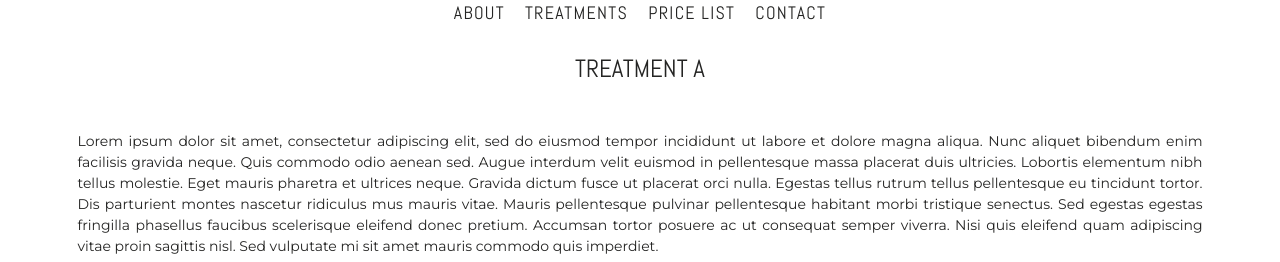
After one commit to neringabickmore/dr.katsimigos.aesthetics, a Django app: page /treatment-details/ in a window 1280 px wide. The commit adds this page. Shown: the part 241-503 px from the top of the page. Run offline with Django 3.2, Linux system fonts and the light colour scheme; some libraries are stand-ins or nearby versions.

Commit message:
treatment-details.html/added basic content and url

```diff
--- a/templates/includes/layout/header-nav-items.html
+++ b/templates/includes/layout/header-nav-items.html
@@ -14,7 +14,7 @@
         <!-- all treatments -->
         <li><a href="/treatments" class="dropdown-item ">All treatments</a></li>
         <!-- treatment 1 -->
-        <li><a href="" class="dropdown-item ">Treatment 1</a></li>
+        <li><a href="/treatment-details" class="dropdown-item ">Treatment 1</a></li>
         <!-- treatment 2 -->
         <li><a href="" class="dropdown-item ">Treatment 2<a></li>
         <!-- treatment 3 -->
--- /dev/null
+++ b/treatments/templates/treatments/treatment-details.html
@@ -0,0 +1,51 @@
+{% extends 'base.html' %}
+{% load static %}
+
+{% block extra_css %}
+<link rel="stylesheet" href="{% static 'treatments/css/treatments.css' %}" type="text/css">
+{% endblock %}
+
+{% block content %}
+<!-- Treatment details and descriptions -->
+<div class="container body-container">
+    <!-- Treatment title -->
+    <div class="row align-items-center py-3 my-1">
+        <div class="col-sm-12 py-xs-0 py-2">
+            <h1 class="mt-0 pb-3 text-center">treatment A</h1>
+        </div>
+    </div>
+    <!-- Description -->
+    <div class="row align-items-center py-3 my-1">
+        <div class="col-sm-12 py-xs-0 py-2">
+            <p>Lorem ipsum dolor sit amet, consectetur adipiscing elit, sed do eiusmod tempor incididunt ut
+                labore et dolore magna aliqua. Nunc aliquet bibendum enim facilisis gravida neque. Quis commodo
+                odio aenean sed. Augue interdum velit euismod in pellentesque massa placerat duis ultricies.
+                Lobortis elementum nibh tellus molestie. Eget mauris pharetra et ultrices neque. Gravida dictum
+                fusce ut placerat orci nulla. Egestas tellus rutrum tellus pellentesque eu tincidunt tortor. Dis
+                parturient montes nascetur ridiculus mus mauris vitae. Mauris pellentesque pulvinar pellentesque
+                habitant morbi tristique senectus. Sed egestas egestas fringilla phasellus faucibus scelerisque
+                eleifend donec pretium. Accumsan tortor posuere ac ut consequat semper viverra. Nisi quis
+                eleifend quam adipiscing vitae proin sagittis nisl. Sed vulputate mi sit amet mauris commodo
+                quis imperdiet.
+            </p>
+        </div>
+    </div>
+    <!-- Before/After pictures -->
+    <div class="row align-items-center py-3 my-1">
+        <div class="col-sm-6 col-12 align-self-center p-4 treatment-photo-container">
+
+                <p class="before-after-txt">before</p>
+                <img class="card-img-top img-fluid" loading="lazy"
+                        src="https://www.harleystreetinjectables.com/wp-content/uploads/2019/11/FillerCorrection.jpg"
+                        alt="">
+            </div>
+
+        <div class="col-sm-6 col-12 align-self-center p-4 treatment-photo-container">
+            <p class="before-after-txt">after</p>
+            <img class="card-img-top img-fluid" loading="lazy"
+                    src="https://www.harleystreetinjectables.com/wp-content/uploads/2019/11/FillerCorrection.jpg"
+                    alt="">
+        </div>
+    </div>
+</div>
+{% endblock %}
--- a/treatments/urls.py
+++ b/treatments/urls.py
@@ -4,4 +4,5 @@ from . import views
 
 urlpatterns = [
     path('treatments/', views.view_treatments, name= 'view_treatments'),
+    path('treatment-details/', views.treatment_details, name= 'treatment_details'),
 ]
--- a/treatments/views.py
+++ b/treatments/views.py
@@ -6,3 +6,10 @@ def view_treatments(request):
     template = 'treatments/treatments.html'
 
     return render (request, template)
+
+
+def treatment_details(request):
+
+    template = 'treatments/treatment-details.html'
+
+    return render (request, template)
```
Also changed, not shown: treatments/templates/treatments/css/treatments.css (deleted).
